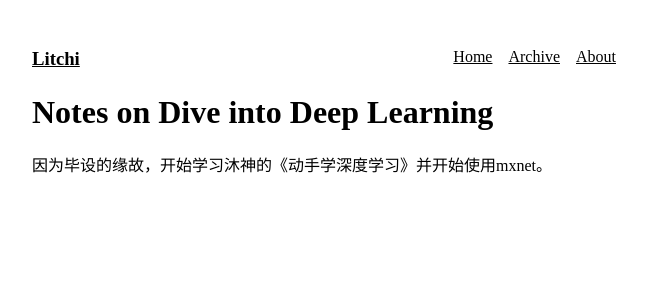
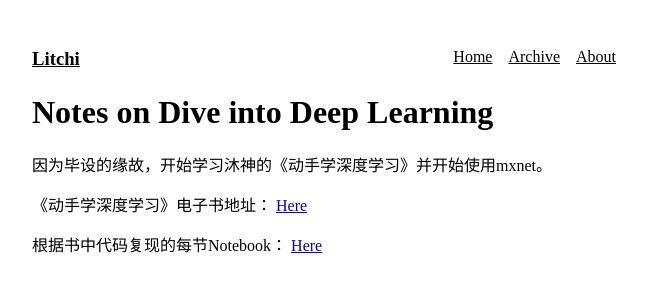
Before and after one commit to yyccli/litchi-li.github.io, a Gatsby site: page /dl_notes/ in a window 1280 px wide. Shown: the whole page, without its empty margins (308-955 px from the left). Built offline with nearby package versions, Linux system fonts and the light colour scheme; Gatsby itself is replaced by a stand-in of ours.

Commit message:
update dl-notes

```diff
--- a/src/md/dl_notes.md
+++ b/src/md/dl_notes.md
@@ -4,3 +4,7 @@
 ---
 
 因为毕设的缘故，开始学习沐神的《动手学深度学习》并开始使用mxnet。
+
+《动手学深度学习》电子书地址： [Here](http://zh.d2l.ai/index.html)
+
+根据书中代码复现的每节Notebook： [Here](https://github.com/litchi-li/DL-Studying)
```
